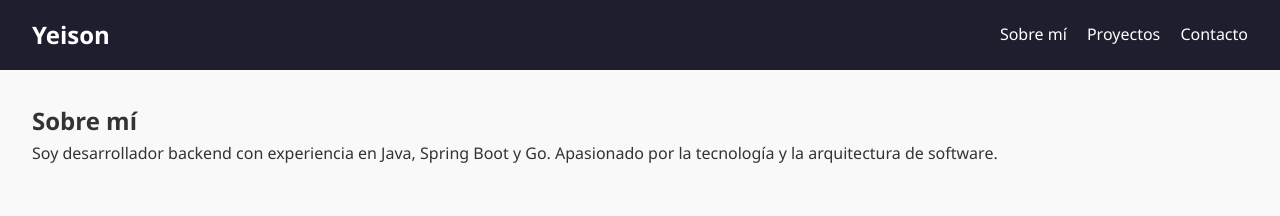
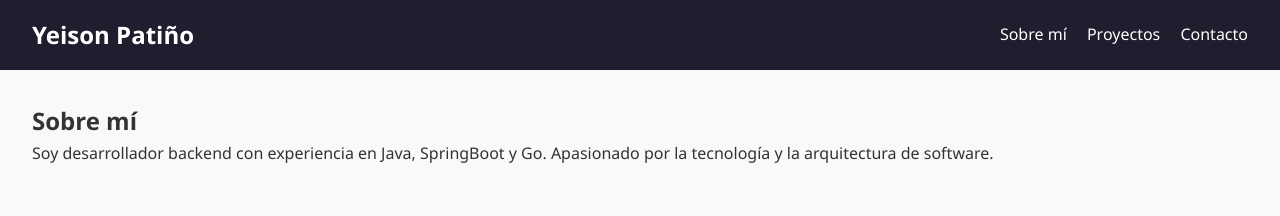
Before and after one commit to iSthevenGT/wildrydes-site, a plain HTML site: page index.html in a window 1280 px wide. Shown: the top 216 px of the page. Drawn offline with Linux system fonts and the light colour scheme.

Commit message:
Update header and about section with full name and corrected formatting

```diff
--- a/index.html
+++ b/index.html
@@ -8,7 +8,7 @@
 </head>
 <body>
   <header>
-    <h1>Yeison</h1>
+    <h1>Yeison Patiño</h1>
     <nav>
       <a href="#about">Sobre mí</a>
       <a href="#projects">Proyectos</a>
@@ -18,7 +18,7 @@
 
   <section id="about" class="section">
     <h2>Sobre mí</h2>
-    <p>Soy desarrollador backend con experiencia en Java, Spring Boot y Go. Apasionado por la tecnología y la arquitectura de software.</p>
+    <p>Soy desarrollador backend con experiencia en Java, SpringBoot y Go. Apasionado por la tecnología y la arquitectura de software.</p>
   </section>
 
   <section id="projects" class="section">
```
